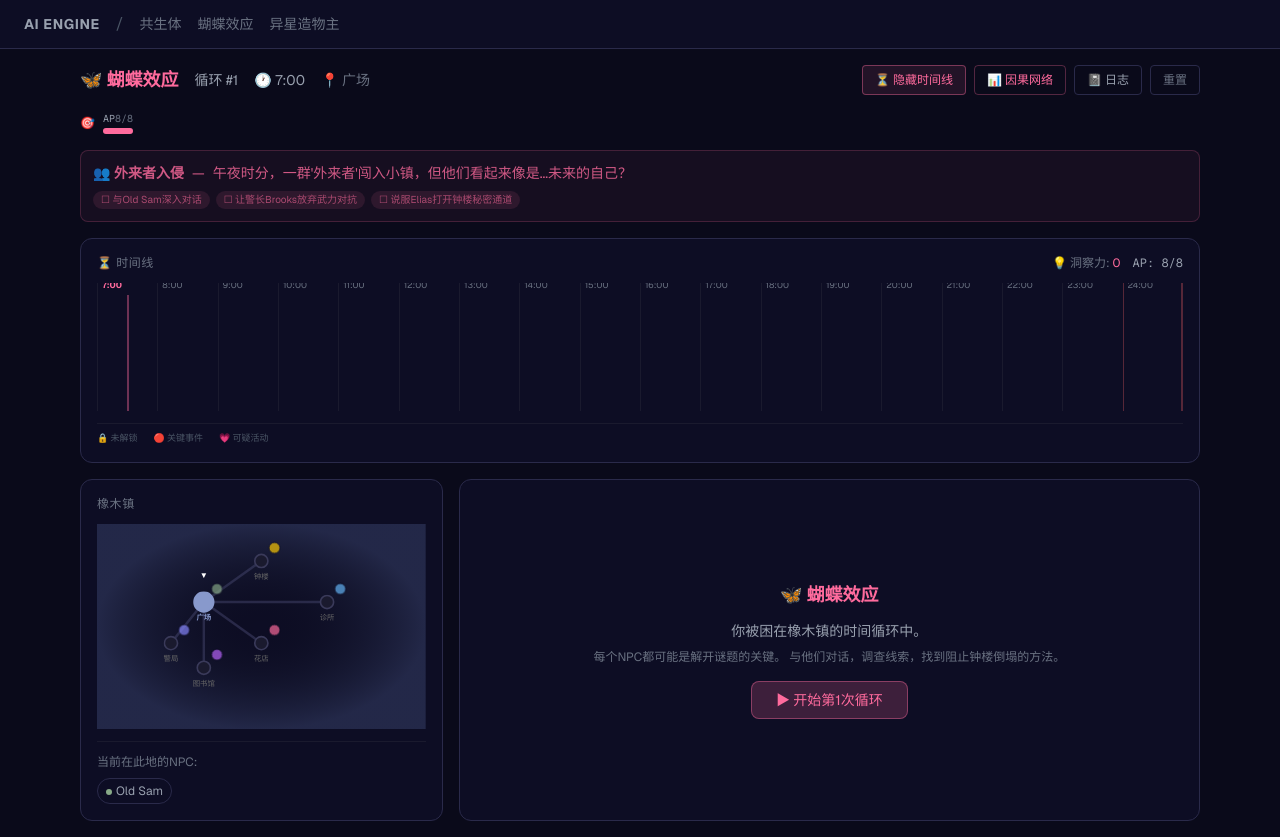
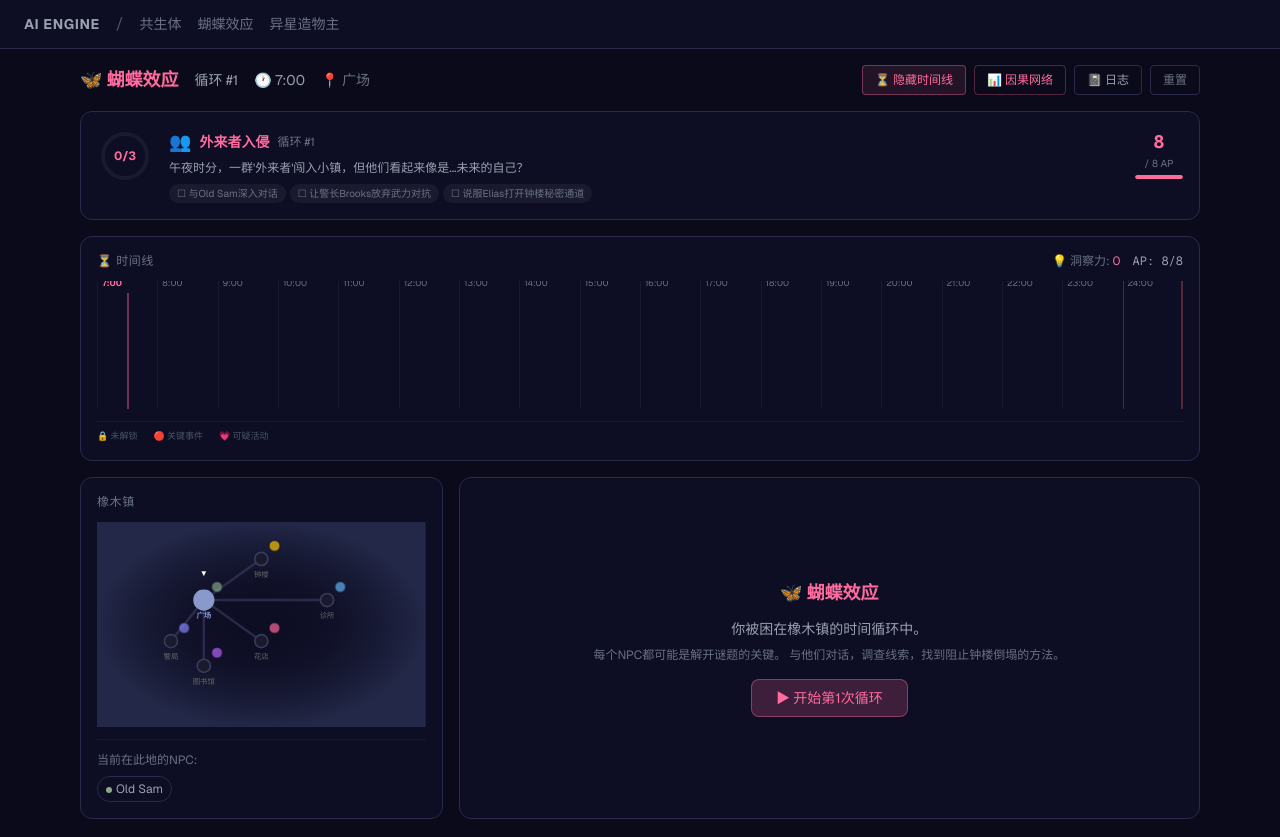
Before and after one commit to KunBetter/AIEngine, a Next.js app: page /butterfly in a window 1280 px wide. Built offline with nearby package versions, Linux system fonts and the light colour scheme.

Commit message:
feat(ui): add LoopGoalBanner with inference progress ring and loop objective

```diff
--- a/app/butterfly/page.tsx
+++ b/app/butterfly/page.tsx
@@ -11,6 +11,7 @@ import { TimelineBoard } from "@/components/game/TimelineBoard";
 import { CausalCanvas } from "@/components/game/CausalCanvas";
 import { ResourceBar } from "@/components/game/ResourceBar";
 import { TownMap } from "@/components/game/TownMap";
+import { LoopGoalBanner } from "@/components/game/LoopGoalBanner";
 
 const NPC_COLORS: Record<string, string> = {
   elias: "#ffcc00", rose: "#ff6b9d", marcus: "#64b5f6",
@@ -33,6 +34,7 @@ export default function ButterflyPage() {
   const [showTimeline, setShowTimeline] = useState(true);
   const [showCanvas, setShowCanvas] = useState(false);
   const [pixelEvent, setPixelEvent] = useState<PixelEventData | null>(null);
+  const [loopGoal, setLoopGoal] = useState("");
   const chatRef = useRef<HTMLDivElement>(null);
   const prevLoopRef = useRef(state.loopNumber);
   const prevCausalLenRef = useRef(0);
@@ -177,37 +179,17 @@ export default function ButterflyPage() {
         </div>
       </div>
 
-      {/* AP 资源栏 */}
-      <ResourceBar
-        resources={[{
-          label: "AP", current: state.actionPoints, max: state.maxActionPoints,
-          color: "#ff6b9d", icon: "🎯", warning: 2
-        }]}
-        compact
-      />
-
       <ErrorBanner message={error} />
 
-      {/* 关键事件提示 */}
-      <div className="bg-[#ff6b9d]/5 border border-[#ff6b9d]/20 rounded-lg p-3 text-sm text-[#ff6b9d]/80">
-        {state.activeMystery === "tower" && "🏚 "}
-        {state.activeMystery === "plague" && "🦠 "}
-        {state.activeMystery === "invasion" && "👥 "}
-        <span className="font-bold">
-          {state.activeMystery === "tower" && "钟楼倒塌"}
-          {state.activeMystery === "plague" && "诡异瘟疫"}
-          {state.activeMystery === "invasion" && "外来者入侵"}
-        </span>
-        <span className="mx-2">—</span>
-        {state.keyEvent.description}
-        <div className="mt-2 flex flex-wrap gap-1.5">
-          {state.keyEvent.requiredConditions.map((c, i) => (
-            <span key={i} className="text-[10px] px-2 py-0.5 rounded-full bg-[#ff6b9d]/10 text-[#ff6b9d]/60">
-              {c.includes("✓") ? c : "☐ " + c}
-            </span>
-          ))}
-        </div>
-      </div>
+      {/* 关键事件与循环目标 */}
+      <LoopGoalBanner
+        activeMystery={state.activeMystery}
+        keyEvent={state.keyEvent}
+        actionPoints={state.actionPoints}
+        maxActionPoints={state.maxActionPoints}
+        loopGoal={loopGoal}
+        loopNumber={state.loopNumber}
+      />
 
       {/* 时间线面板 */}
       {showTimeline && (
--- /dev/null
+++ b/components/game/LoopGoalBanner.tsx
@@ -0,0 +1,93 @@
+"use client";
+
+const MYSTERY_ICONS: Record<string, string> = {
+  tower: "🏚",
+  plague: "🦠",
+  invasion: "👥",
+};
+
+const MYSTERY_NAMES: Record<string, string> = {
+  tower: "钟楼倒塌",
+  plague: "诡异瘟疫",
+  invasion: "外来者入侵",
+};
+
+interface LoopGoalBannerProps {
+  activeMystery: "tower" | "plague" | "invasion";
+  keyEvent: { description: string; prevented: boolean; requiredConditions: string[] };
+  actionPoints: number;
+  maxActionPoints: number;
+  loopGoal: string;
+  loopNumber: number;
+}
+
+export function LoopGoalBanner({ activeMystery, keyEvent, actionPoints, maxActionPoints, loopGoal, loopNumber }: LoopGoalBannerProps) {
+  const completedConditions = keyEvent.requiredConditions.filter(c => c.includes("✓")).length;
+  const totalConditions = keyEvent.requiredConditions.length;
+  const progressPct = totalConditions > 0 ? (completedConditions / totalConditions) * 100 : 0;
+  const circumference = 2 * Math.PI * 22;
+  const strokeDashoffset = circumference - (progressPct / 100) * circumference;
+  const apPct = (actionPoints / maxActionPoints) * 100;
+  const apLow = actionPoints <= 2;
+
+  return (
+    <div className="bg-[#0d0d24] border border-[#2a2a4a] rounded-xl p-4">
+      <div className="flex items-start gap-4">
+        {/* Progress ring */}
+        <div className="relative w-14 h-14 shrink-0">
+          <svg width="56" height="56" viewBox="0 0 56 56">
+            <circle cx="28" cy="28" r="22" fill="none" stroke="#1a1a2e" strokeWidth="4" />
+            <circle cx="28" cy="28" r="22" fill="none" stroke="#ff6b9d" strokeWidth="4"
+              strokeDasharray={circumference} strokeDashoffset={strokeDashoffset}
+              strokeLinecap="round" transform="rotate(-90 28 28)"
+              style={{ transition: "stroke-dashoffset 0.8s ease" }} />
+          </svg>
+          <span className="absolute inset-0 flex items-center justify-center text-xs font-bold text-[#ff6b9d]">
+            {completedConditions}/{totalConditions}
+          </span>
+        </div>
+
+        {/* Info */}
+        <div className="flex-1 min-w-0">
+          <div className="flex items-center gap-2 mb-1">
+            <span className="text-lg">{MYSTERY_ICONS[activeMystery] || "❓"}</span>
+            <span className="text-sm font-bold text-[#ff6b9d]">
+              {MYSTERY_NAMES[activeMystery] || activeMystery}
+            </span>
+            <span className="text-xs text-gray-500">循环 #{loopNumber}</span>
+          </div>
+          <p className="text-xs text-gray-400 mb-2">{keyEvent.description}</p>
+
+          {loopGoal && (
+            <p className="text-xs text-[#ffcc00]/80 mb-2 italic">
+              🎯 本轮目标: {loopGoal}
+            </p>
+          )}
+
+          <div className="flex flex-wrap gap-1">
+            {keyEvent.requiredConditions.map((c, i) => (
+              <span key={i} className={`text-[10px] px-2 py-0.5 rounded-full ${
+                c.includes("✓") ? "bg-green-400/10 text-green-400" : "bg-[#1a1a2e] text-gray-500"
+              }`}>
+                {c.includes("✓") ? "✓ " : "☐ "}{c.replace("✓ ", "")}
+              </span>
+            ))}
+          </div>
+        </div>
+
+        {/* AP indicator */}
+        <div className="shrink-0 text-center">
+          <div className={`text-lg font-mono font-bold ${apLow ? "text-red-400 animate-pulse" : "text-[#ff6b9d]"}`}
+            style={{ transition: "color 0.3s" }}>
+            {actionPoints}
+          </div>
+          <div className="text-[10px] text-gray-500">/ {maxActionPoints} AP</div>
+          <div className="mt-1 w-12 h-1 bg-[#1a1a2e] rounded-full overflow-hidden">
+            <div className="h-full bg-[#ff6b9d] rounded-full transition-all duration-300"
+              style={{ width: `${apPct}%` }} />
+          </div>
+        </div>
+      </div>
+    </div>
+  );
+}
```
